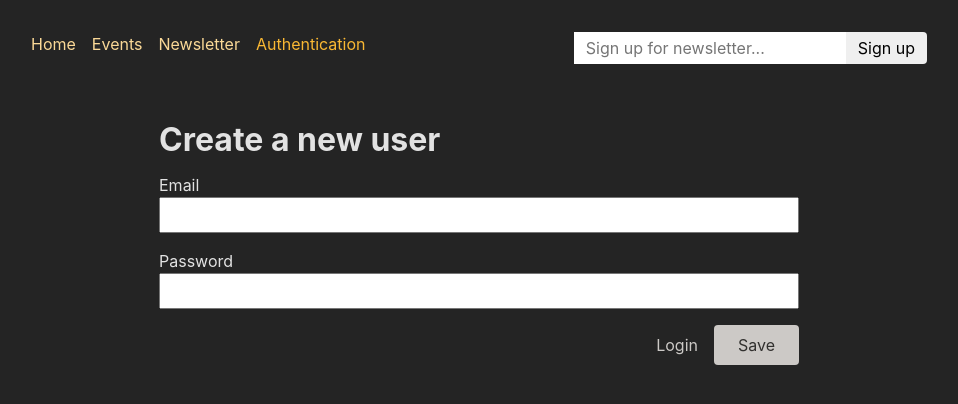
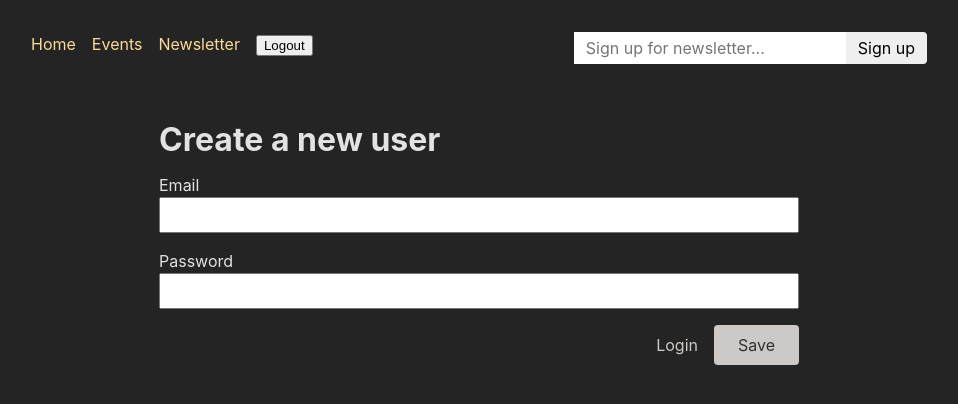
Before and after one commit to SergikEnergy/react-shwarzmuller, a React (Create React App) app in the folder first-part/: page /auth in a window 1280 px wide. Shown: the top 404 px of the page, without its empty margins (161-1119 px from the left). Built offline with nearby package versions, Linux system fonts and the light colour scheme; sample sign-in values are in the browser's storage.

Commit message:
feat: add protected route

```diff
--- a/first-part/src/App.jsx
+++ b/first-part/src/App.jsx
@@ -11,12 +11,16 @@ import RootLayout from './pages/Root';
 import AuthenticationPage, { action as authAction } from './pages/Authentication';
 import { action as manipulateEventAction } from './components/EventForm';
 import NewsletterPage, { action as newsletterAction } from './pages/Newsletter';
+import { action as logOutAction } from './pages/LogOut';
+import { checkAuthLoader, tokenLoader } from './util/auth';
 
 const router = createBrowserRouter([
   {
     path: '/',
     element: <RootLayout />,
     errorElement: <ErrorPage />,
+    loader: tokenLoader,
+    id: 'root',
     children: [
       { index: true, element: <HomePage /> },
       {
@@ -42,6 +46,7 @@ const router = createBrowserRouter([
                 path: 'edit',
                 element: <EditEventPage />,
                 action: manipulateEventAction,
+                loader: checkAuthLoader,
               },
             ],
           },
@@ -49,10 +54,13 @@ const router = createBrowserRouter([
             path: 'new',
             element: <NewEventPage />,
             action: manipulateEventAction,
+            loader: checkAuthLoader,
           },
         ],
       },
       { path: 'auth', element: <AuthenticationPage />, action: authAction },
+      { path: 'logout', action: logOutAction },
+      // we can add path without render a component - only trigger the action
       {
         path: 'newsletter',
         element: <NewsletterPage />,
--- a/first-part/src/components/MainNavigation.jsx
+++ b/first-part/src/components/MainNavigation.jsx
@@ -1,9 +1,11 @@
-import { NavLink } from 'react-router-dom';
+import { NavLink, Form, useRouteLoaderData } from 'react-router-dom';
 
 import classes from './MainNavigation.module.css';
 import NewsletterSignup from './NewsletterSignup';
 
 function MainNavigation() {
+  const token = useRouteLoaderData('root');
+
   return (
     <header className={classes.header}>
       <nav>
@@ -23,12 +25,22 @@ function MainNavigation() {
               Newsletter
             </NavLink>
           </li>
+          {!token && (
             <li>
               <NavLink to='/auth?mode=login' className={({ isActive }) => (isActive ? classes.active : undefined)}>
                 {/* we can create NavLink to='/auth?mode=login' - to set query param mode===login by default */}
                 Authentication
               </NavLink>
             </li>
+          )}
+
+          {token && (
+            <li>
+              <Form action='/logout' method='post'>
+                <button className=''>Logout</button>
+              </Form>
+            </li>
+          )}
         </ul>
       </nav>
       <NewsletterSignup />
--- /dev/null
+++ b/first-part/src/pages/LogOut.jsx
@@ -0,0 +1,8 @@
+import { redirect } from 'react-router-dom';
+
+export function action() {
+  localStorage.removeItem('tokenAuth');
+  console.log('sdfg');
+  redirect('/');
+  console.log('!!!');
+}
--- a/first-part/src/util/auth.js
+++ b/first-part/src/util/auth.js
@@ -1,4 +1,18 @@
+import { redirect } from 'react-router-dom';
+
 export default function getAuthToken() {
   const token = localStorage.getItem('tokenAuth');
   return token;
 }
+
+export function tokenLoader() {
+  return getAuthToken();
+}
+
+export function checkAuthLoader() {
+  const token = getAuthToken();
+  if (!token) {
+    return redirect('/auth');
+  }
+  return null;
+}
```
Lines whose indentation alone changed are shown as unchanged.
